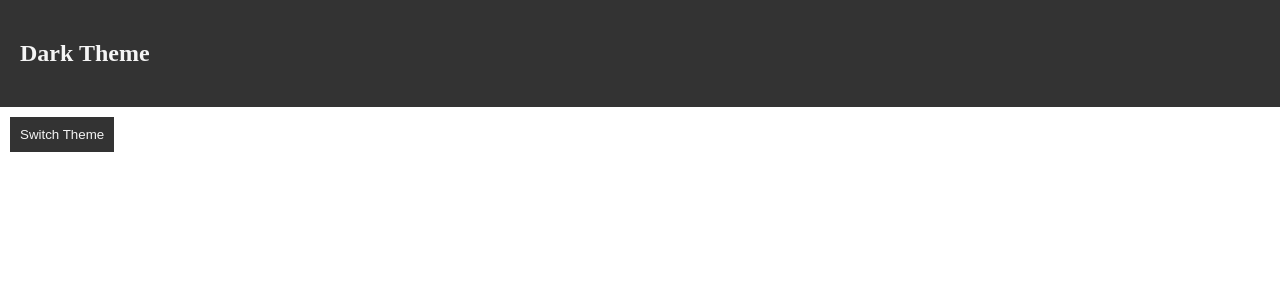
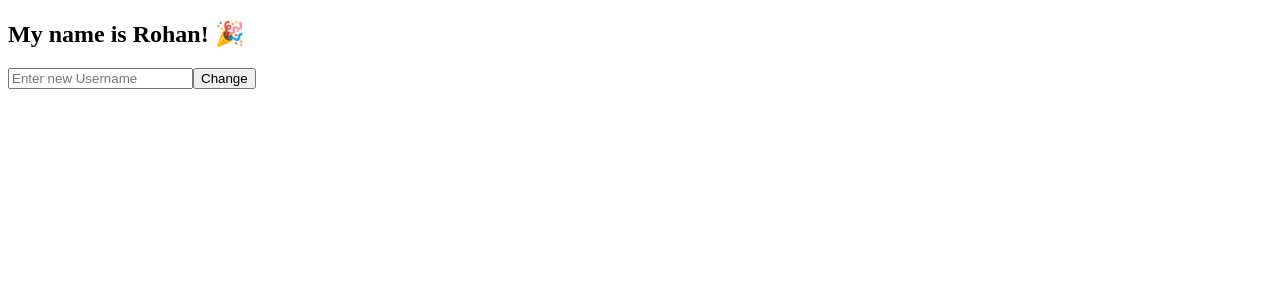
Before and after one commit to Arafat-alim/advanced-react, a React (Vite) app in the folder performance/: page / in a window 1280 px wide. Shown: the top 300 px of the page. Built offline with nearby package versions, Linux system fonts and the light colour scheme.

Commit message:
Form using contextAPI

```diff
--- a/performance/src/App.jsx
+++ b/performance/src/App.jsx
@@ -1,7 +1,7 @@
-import MainApp from "./ContextAPI/ThemeSwitcher/MainApp";
+import FormIndex from "./ContextAPI/FormCollection/FormIndex";
 
 const App = () => {
-  return <MainApp />;
+  return <FormIndex />;
 };
 
 export default App;
--- /dev/null
+++ b/performance/src/ContextAPI/FormCollection/FormApp.jsx
@@ -0,0 +1,35 @@
+import React, { Component } from "react";
+import { FormContextConsumer } from "./userForm";
+
+class FormApp extends Component {
+  state = {
+    username: "",
+  };
+  handleChange = (e) => {
+    const { name, value } = e.target;
+    this.setState({ [name]: value });
+  };
+
+  render() {
+    return (
+      <FormContextConsumer>
+        {({ username, changeUsername }) => (
+          <div>
+            <h2>My name is {username}! 🎉</h2>
+            <input
+              name="username"
+              placeholder="Enter new Username"
+              value={this.state.username}
+              onChange={this.handleChange}
+            />
+            <button onClick={() => changeUsername(this.state.username)}>
+              Change
+            </button>
+          </div>
+        )}
+      </FormContextConsumer>
+    );
+  }
+}
+
+export default FormApp;
--- /dev/null
+++ b/performance/src/ContextAPI/FormCollection/FormIndex.jsx
@@ -0,0 +1,13 @@
+import React from "react";
+import FormApp from "./FormApp";
+import { FormContextProvider } from "./userForm";
+
+function FormIndex() {
+  return (
+    <FormContextProvider>
+      <FormApp />
+    </FormContextProvider>
+  );
+}
+
+export default FormIndex;
--- /dev/null
+++ b/performance/src/ContextAPI/FormCollection/userForm.jsx
@@ -0,0 +1,27 @@
+import React, { Component, createContext } from "react";
+
+const { Provider, Consumer } = createContext();
+
+class FormContextProvider extends Component {
+  state = {
+    username: "Rohan",
+  };
+
+  changeUsername = (username) => {
+    this.setState({ username });
+  };
+  render() {
+    return (
+      <Provider
+        value={{
+          username: this.state.username,
+          changeUsername: this.changeUsername,
+        }}
+      >
+        {this.props.children}
+      </Provider>
+    );
+  }
+}
+
+export { FormContextProvider, Consumer as FormContextConsumer };
```
